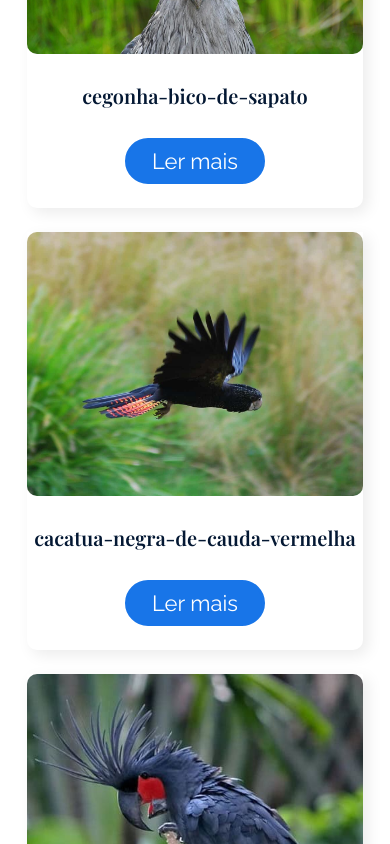
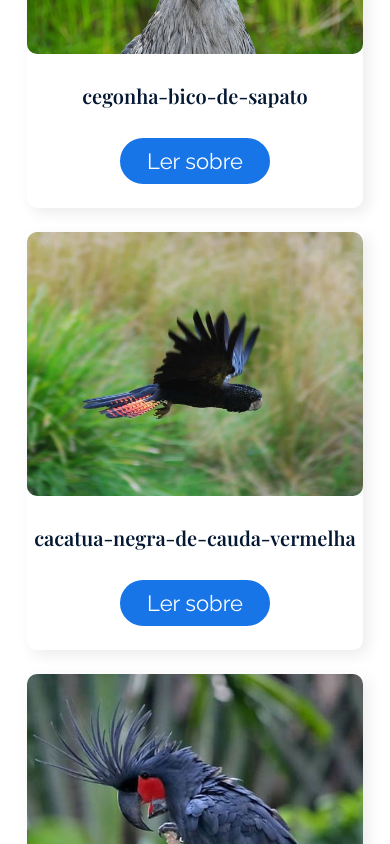
Before and after one commit to gabrielfari4/passaros-top, a React (Vite) app: page / in a window 390 px wide. Shown: the part 1060-1904 px from the top of the page. Built offline with nearby package versions, Linux system fonts and the light colour scheme.

Commit message:
:sparkles: feat: props botão

```diff
--- /dev/null
+++ b/src/components/BotaoPrincipal/BotaoPrincipal.module.css
@@ -0,0 +1,29 @@
+.botaoPrincipal {
+    display: inline-block;
+    border-radius: 24px;
+    padding: 0.75rem 1.5rem;
+    font-size: 1.125rem;
+    line-height: 1.125rem;
+    background-color: var(--azul-medio);
+    color: var(--branco);
+    border: 3px solid var(--azul-medio);
+    cursor: pointer;
+    transition: 0.2s
+}
+
+.botaoPrincipal.lg {
+    padding: 1.5rem 2.75rem;
+    font-size: 1.5rem;
+    line-height: 1.125rem;
+}
+
+.botaoPrincipal:hover {
+    border: 3px solid var(--azul-escuro);
+}
+
+@media (max-width: 1100px) {
+    .botaoPrincipal {
+        padding: 0.6875rem 1.5rem;
+        font-size: 1.375rem;
+    }
+}
--- /dev/null
+++ b/src/components/BotaoPrincipal/index.jsx
@@ -0,0 +1,14 @@
+import styles from './BotaoPrincipal.module.css';
+
+const BotaoPrincipal = (props) => {
+    return (
+        <button className={`
+            ${styles.botaoPrincipal}
+            ${styles[props.tamanho]}
+        `}>
+            {props.children}
+        </button>
+    )
+}
+
+export default BotaoPrincipal;
--- a/src/components/PostCard/PostCard.module.css
+++ b/src/components/PostCard/PostCard.module.css
@@ -26,23 +26,6 @@
     margin: 1.5rem 0 1.75rem;
 }
 
-.botaoLer {
-    display: inline-block;
-    border-radius: 24px;
-    padding: 0.75rem 1.5rem;
-    font-size: 1.125rem;
-    line-height: 1.125rem;
-    background-color: var(--azul-medio);
-    color: var(--branco);
-    border: 3px solid var(--azul-medio);
-    cursor: pointer;
-    transition: 0.2s
-}
-
-.botaoLer:hover {
-    border: 3px solid var(--azul-escuro);
-}
-
 @media (max-width: 1100px) {
     .post {
         width: 336px;
@@ -50,8 +33,4 @@
     .titulo {
         font-weight: 600;
     }
-    .botaoLer {
-        padding: 0.6875rem 1.5rem;
-        font-size: 1.375rem;
-    }
 }
--- a/src/components/PostCard/index.jsx
+++ b/src/components/PostCard/index.jsx
@@ -1,5 +1,6 @@
 import { Link } from "react-router-dom";
 import styles from "./PostCard.module.css";
+import BotaoPrincipal from "../BotaoPrincipal";
 
 const PostCard = (props) => {
     return (
@@ -13,7 +14,9 @@ const PostCard = (props) => {
                 />
                 <h2 className={styles.titulo}>{props.post.nome}</h2>
 
-                <button className={styles.botaoLer}>Ler mais</button>
+                <BotaoPrincipal>
+                    Ler sobre
+                </BotaoPrincipal>
             </div>
         </Link>
     );
--- a/src/pages/NaoEncontrada/index.jsx
+++ b/src/pages/NaoEncontrada/index.jsx
@@ -1,3 +1,4 @@
+import BotaoPrincipal from "src/components/BotaoPrincipal";
 import styles from "./NaoEncontrada.module.css";
 import erro404 from "src/assets/erro_404.jpg";
 
@@ -18,7 +19,11 @@ const NaoEncontrada = () => {
                 </p>
 
                 <div className={styles.botaoContainer}>
-                    <button>Voltar</button>
+                    <BotaoPrincipal
+                        tamanho="lg"
+                    >
+                        Voltar
+                    </BotaoPrincipal>
                 </div>
 
                 <img
@@ -28,7 +33,6 @@ const NaoEncontrada = () => {
                 />
             </div>
             <div className={styles.espacoEmBranco}>
-
             </div>
         </>
     );
```
